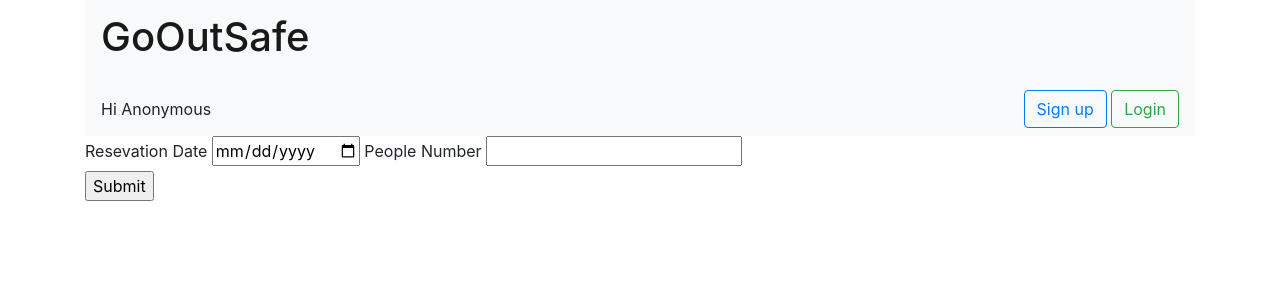
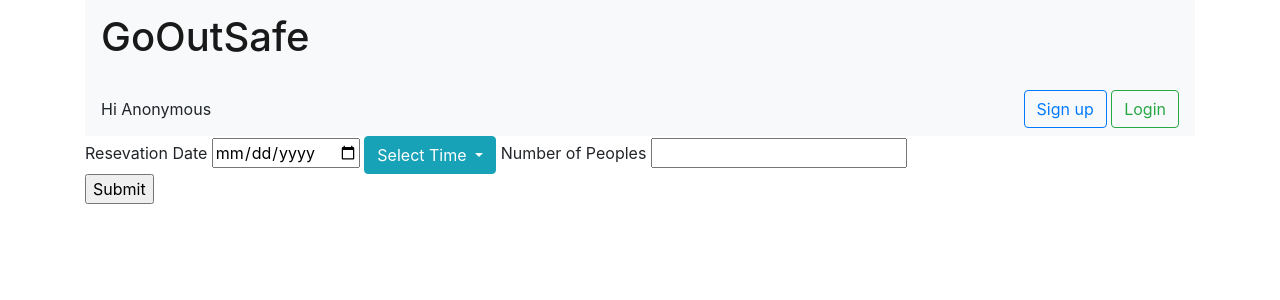
Before and after one commit to federicosilvestri/ase-GoOutSafe-s4, a Flask app: template gooutsafe/templates/create_reservation.html in a window 1280 px wide. Shown: the top 300 px of the page. Run offline with Flask 2, Linux system fonts and the light colour scheme; the template is opened without the code that fills it: values that come from a table or form of the project are taken from there, others are empty; parts of the project's set-up code (start-up, migrations or seed data) failed here and were passed over; some libraries are stand-ins or nearby versions.

Commit message:
Added dropdown manu for reservation time

```diff
--- a/gooutsafe/forms/reservation.py
+++ b/gooutsafe/forms/reservation.py
@@ -7,6 +7,6 @@ from wtforms.validators import DataRequired
 class ReservationForm(FlaskForm):
 
     start_date = f.DateField('Resevation Date', validators=[DataRequired()])
-    start_time = f.TimeField('Reservation Time', validators=[DataRequired()])
-    people_number = f.IntegerField('People Number', validators=[DataRequired()])
+    #time_slots = f.SelectField('Time', choices=list_menu, default=1)
+    people_number = f.IntegerField('Number of Peoples', validators=[DataRequired()])
     #display = ['start_date', 'start_time', 'people_number']
--- a/gooutsafe/templates/create_reservation.html
+++ b/gooutsafe/templates/create_reservation.html
@@ -6,6 +6,11 @@
   {{ super() }}
   {{ datepicker.loader() }}
   {{ datepicker.picker(id=".dp") }}
+  <script>
+    $(".dropdown-menu").click(function(){
+        $(this).parents(".input-group-btn").find('.btn').text($(this).text());
+    });
+  </script>
 {% endblock %}
 
 {% block content %}
@@ -16,12 +21,19 @@
         {{ form.start_date.label }}
         {{ form.start_date(class='dp') }}
         {{ form.hidden_tag() }}
-        {% for time_slot in time_slots %}
-          <option value= "{{time_slot}}" SELECTED>{{time_slots}}</option>"
-        {% endfor %}
+          <button class="btn btn-info btn-md dropdown-toggle" type="button" id="dropdownMenuButton" data-toggle="dropdown" aria-haspopup="true" aria-expanded="false" name="color_dropdown" >
+              Select Time
+              <span class="caret"></span>
+          </button>
+          <div class="dropdown-menu" aria-labelledby="dropdownMenuButton">
+            {% for time_slot in time_slots %}
+              <a class="dropdown-item" href="#">
+              {{ time_slot }}
+              </a>
+            {% endfor %}
+          </div>
         {{ form.people_number.label}}
         {{ form.people_number(class='integer') }}
-
         <p>
         <input type="submit" value="Submit">
     </form>
```
Also changed, not shown: gooutsafe/views/reservation.py (+21 -3 lines).
